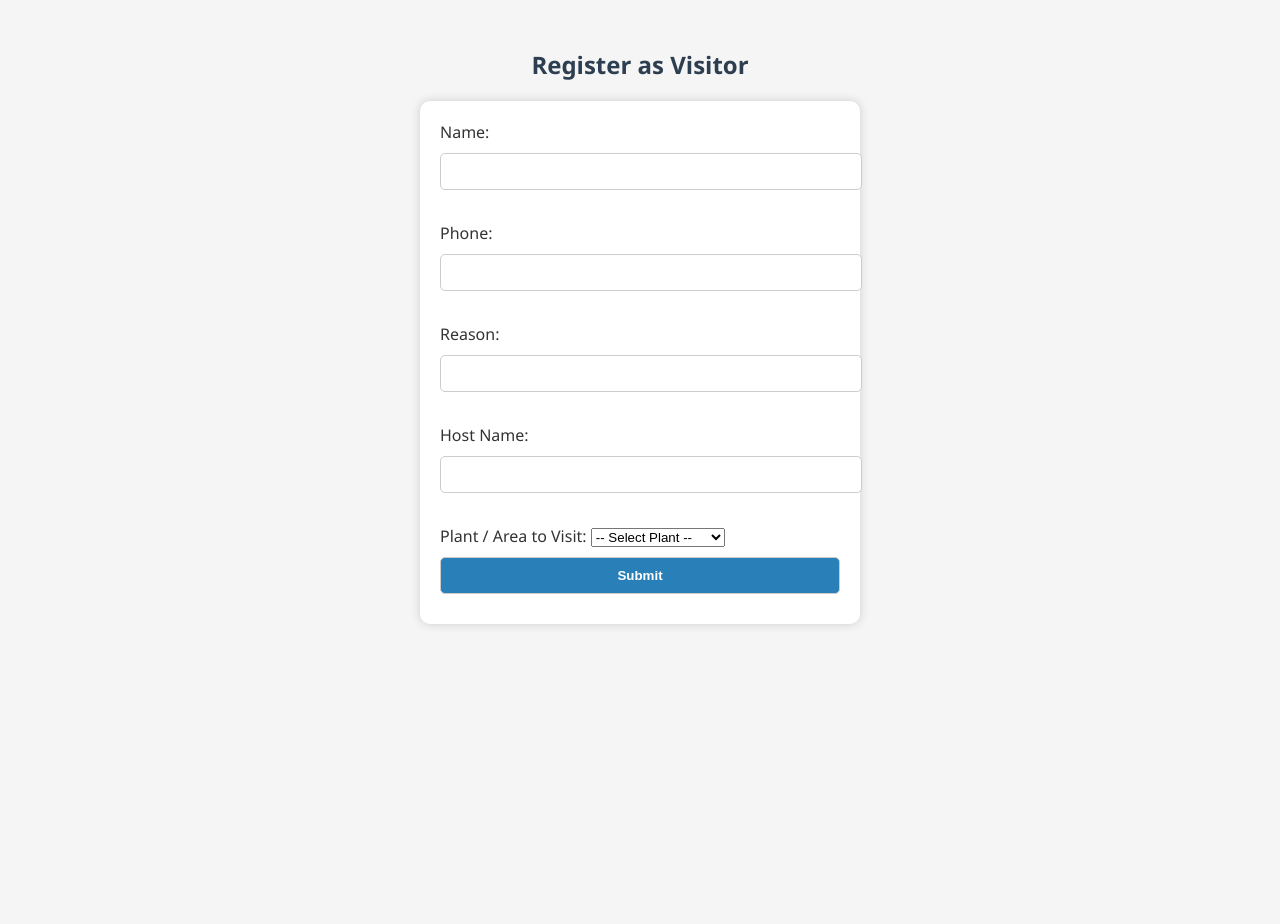
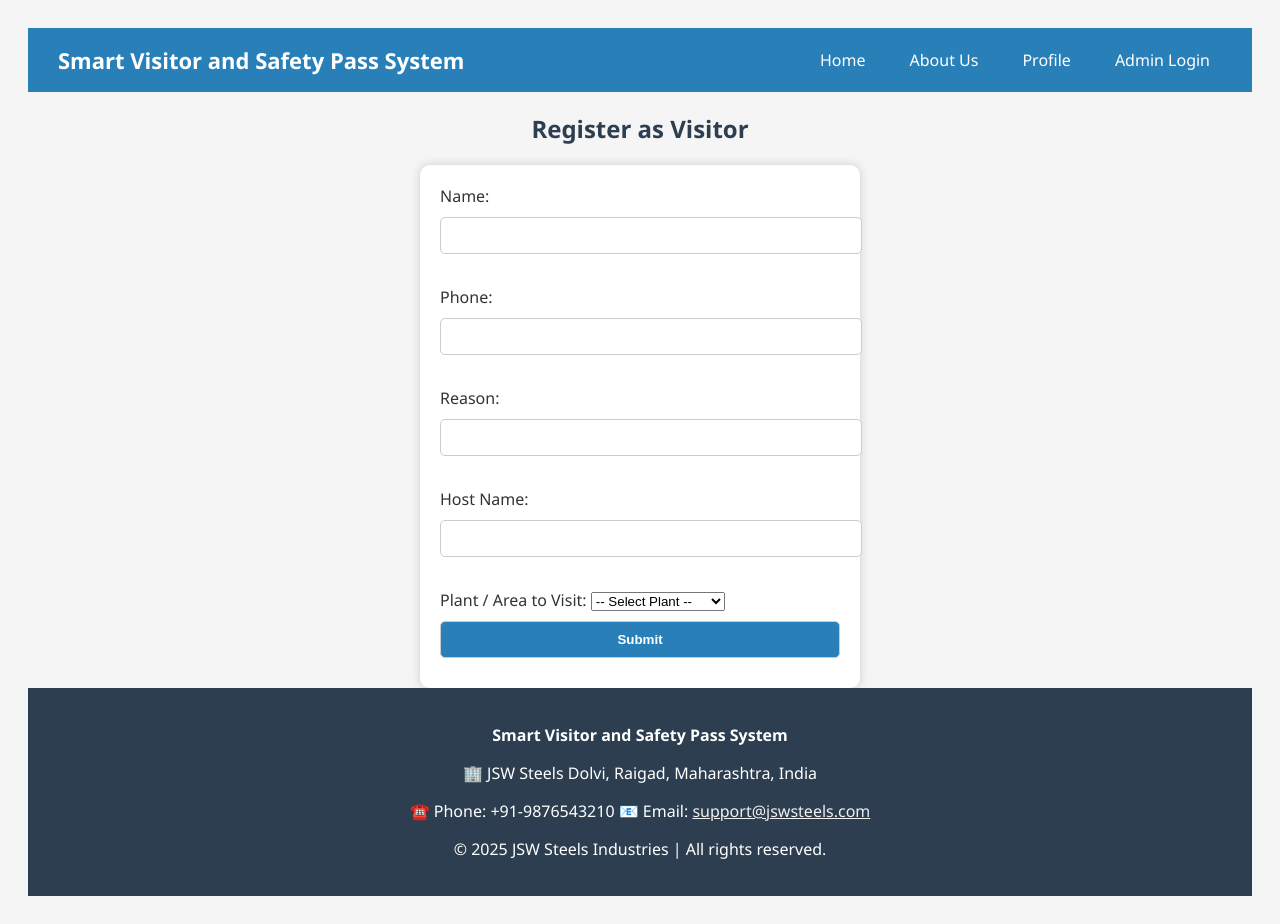
Before and after one commit to Supriya-KK/Smart-Visitor-Safety-Pass-System, a Flask app: page / in a window 1280 px wide. Before the commit the page ends 626 px from the top, so only its background shows below. Run offline with Flask 3, Linux system fonts and the light colour scheme.

Commit message:
added header and footer

```diff
--- a/visitor-pass-system/app.py
+++ b/visitor-pass-system/app.py
@@ -1,9 +1,11 @@
-from flask import Flask, render_template, request, redirect, url_for, send_file
+from flask import Flask, render_template, request, redirect, url_for, send_file, session
+from datetime import datetime
 import sqlite3
 import qrcode
 import io
 
 app = Flask(__name__)
+app.secret_key = 'my_secret_visitor_pass_2025'
 DB_NAME = 'database.db'
 
 def init_db():
@@ -16,7 +18,9 @@ def init_db():
                     reason TEXT,
                     host TEXT,
                     quiz_passed INTEGER,
-                    checkin_status TEXT
+                    checkin_status TEXT,
+                    checkin_time TEXT,
+                    checkout_time TEXT
                 )''')
     conn.commit()
     conn.close()
@@ -27,22 +31,57 @@ init_db()
 def home():
     return render_template('form.html')
 
+@app.route('/about')
+def about():
+    return "<h2>About Us</h2><p>This is a smart visitor system for safety and tracking.</p>"
+
+@app.route('/profile')
+def profile():
+    return "<h2>Admin Profile</h2><p>Welcome, Admin!</p>"
+
 @app.route('/submit', methods=['POST'])
 def submit():
     name = request.form['name']
     phone = request.form['phone']
     reason = request.form['reason']
     host = request.form['host']
+    area = request.form['area']
 
     conn = sqlite3.connect(DB_NAME)
     c = conn.cursor()
-    c.execute("INSERT INTO visitors (name, phone, reason, host, quiz_passed, checkin_status) VALUES (?, ?, ?, ?, ?, ?)",
-              (name, phone, reason, host, 0, 'Not Checked In'))
+    c.execute("INSERT INTO visitors (name, phone, reason, host, area, quiz_passed, checkin_status, checkin_time, checkout_time) VALUES (?, ?, ?, ?, ?, ?, ?, ?, ?)",
+              (name, phone, reason, host, area, 0, 'Not Checked In', ", "))
     visitor_id = c.lastrowid
     conn.commit()
     conn.close()
 
     return redirect(url_for('quiz', visitor_id=visitor_id))
+
+@app.route('/login', methods=['GET', 'POST'])
+def login():
+    if request.method == 'POST':
+        username = request.form['username']
+        password = request.form['password']
+        # Simple static check (replace with DB check later)
+        if username == 'admin' and password == 'admin123':
+            session['user'] = username
+            return redirect(url_for('admin'))
+        else:
+            return "❌ Invalid credentials. <a href='/login'>Try again</a>"
+
+    return '''
+        <h2>Login</h2>
+        <form method="post">
+            Username: <input type="text" name="username" required><br>
+            Password: <input type="password" name="password" required><br>
+            <button type="submit">Login</button>
+        </form>
+    '''
+
+@app.route('/logout', methods=['POST'])
+def logout():
+    session.pop('user', None)
+    return redirect(url_for('home'))
 
 @app.route('/quiz/<int:visitor_id>', methods=['GET', 'POST'])
 def quiz(visitor_id):
@@ -77,6 +116,9 @@ def generate_qr(visitor_id):
 
 @app.route('/admin')
 def admin():
+    if session.get('user') != 'admin':
+        return "<h3>❌ Unauthorized Access</h3><p>You must be logged in as admin to view this page.</p><a href='/login'>Login as Admin</a>"
+
     conn = sqlite3.connect(DB_NAME)
     c = conn.cursor()
     c.execute("SELECT * FROM visitors")
@@ -86,9 +128,24 @@ def admin():
 
 @app.route('/checkin/<int:visitor_id>')
 def checkin(visitor_id):
+    if session.get('user') != 'admin':
+        return "❌ Unauthorized", 403
+    now = datetime.now().strftime('%Y-%m-%d %H:%M:%S')
     conn = sqlite3.connect(DB_NAME)
     c = conn.cursor()
-    c.execute("UPDATE visitors SET checkin_status = 'Checked In' WHERE id = ?", (visitor_id,))
+    c.execute("UPDATE visitors SET checkin_status = 'Checked In', checkin_time = ? WHERE id = ?", (now, visitor_id,))
+    conn.commit()
+    conn.close()
+    return redirect(url_for('admin'))
+
+@app.route('/checkout/<int:visitor_id>')
+def checkout(visitor_id):
+    if session.get('user') != 'admin':
+        return "❌ Unauthorized", 403
+    now = datetime.now().strftime('%Y-%m-%d %H:%M:%S')
+    conn = sqlite3.connect(DB_NAME)
+    c = conn.cursor()
+    c.execute("UPDATE visitors SET checkin_status = 'Checked Out', checkout_time = ? WHERE id = ?", (now, visitor_id))
     conn.commit()
     conn.close()
     return redirect(url_for('admin'))
@@ -102,6 +159,5 @@ def debug():
     conn.close()
     return {'data': data}
 
-
 if __name__ == '__main__':
     app.run(debug=True)
--- /dev/null
+++ b/visitor-pass-system/templates/footer.html
@@ -0,0 +1,18 @@
+  </main>
+  <footer style="background: #2c3e50; color: white; padding: 20px 0; text-align: center;">
+    <div style="max-width: 800px; margin: auto;">
+      <p><strong>Smart Visitor and Safety Pass System</strong></p>
+      <p>
+        🏢 JSW Steels Dolvi, Raigad, Maharashtra, India
+      </p>
+      <p>
+        ☎️ Phone: +91-9876543210
+        📧 Email: <a href="mailto:support@jswsteels.com" style="color: #f0f0f0;">support@jswsteels.com</a>
+      </p>
+      <p>
+        &copy; 2025 JSW Steels Industries | All rights reserved.
+      </p>
+    </div>
+  </footer>
+</body>
+</html>
--- a/visitor-pass-system/templates/form.html
+++ b/visitor-pass-system/templates/form.html
@@ -5,6 +5,7 @@
 
 </head>
 <body>
+  {% include 'header.html' %}
   <h2>Register as Visitor</h2>
   <form action="/submit" method="POST">
     Name: <input type="text" name="name" required><br>
@@ -23,6 +24,7 @@
 
     <button type="submit">Submit</button>
   </form>
+  {% include 'footer.html' %}
 
 </body>
 </html>
--- /dev/null
+++ b/visitor-pass-system/templates/header.html
@@ -0,0 +1,70 @@
+<!DOCTYPE html>
+<html>
+<head>
+  <title>Smart Visitor System</title>
+  <link rel="stylesheet" href="{{ url_for('static', filename='style.css') }}">
+  <style>
+    .navbar {
+      background-color: #2980b9;
+      color: white;
+      padding: 15px 30px;
+      display: flex;
+      justify-content: space-between;
+      align-items: center;
+    }
+
+    .navbar h1 {
+      margin: 0;
+      font-size: 22px;
+      font-weight: bold;
+    }
+
+    .nav-links {
+      display: flex;
+      gap: 20px;
+      align-items: center;
+    }
+
+    .nav-links a,
+    .nav-links form button {
+      color: white;
+      text-decoration: none;
+      font-weight: 500;
+      padding: 6px 12px;
+      border-radius: 5px;
+      background: none;
+      border: none;
+      cursor: pointer;
+    }
+
+    .nav-links a:hover,
+    .nav-links form button:hover {
+      background-color: #3498db;
+    }
+
+    main {
+      padding: 20px;
+    }
+  </style>
+</head>
+<body>
+  <header class="navbar">
+    <h1>Smart Visitor and Safety Pass System</h1>
+    <div class="nav-links">
+      <a href="/">Home</a>
+    {% if session.get('user') == 'admin' %}
+      <a href="/admin">Dashboard</a>
+    {% endif %}
+      <a href="/about">About Us</a>
+      <a href="/profile">Profile</a>
+
+      {% if session.get('user') %}
+        <form action="/logout" method="post" style="display: inline;">
+          <button type="submit">Logout</button>
+        </form>
+      {% else %}
+        <a href="/login">Admin Login</a>
+      {% endif %}
+
+    </div>
+  </header>
--- a/visitor-pass-system/templates/quiz.html
+++ b/visitor-pass-system/templates/quiz.html
@@ -5,6 +5,7 @@
 
 </head>
 <body>
+  {% include 'header.html' %}
   <h2>Safety Quiz</h2>
   <form method="POST">
     <h3>1. Is helmet mandatory inside the plant?</h3>
@@ -21,6 +22,6 @@
 
     <br><button type="submit">Submit</button>
   </form>
-
+  {% include 'footer.html' %}
 </body>
 </html>
```
Also changed, not shown: visitor-pass-system/templates/admin.html (+51 -0 lines), visitor-pass-system/database.db, visitor-pass-system/static/style.css (line endings or trailing spaces).
